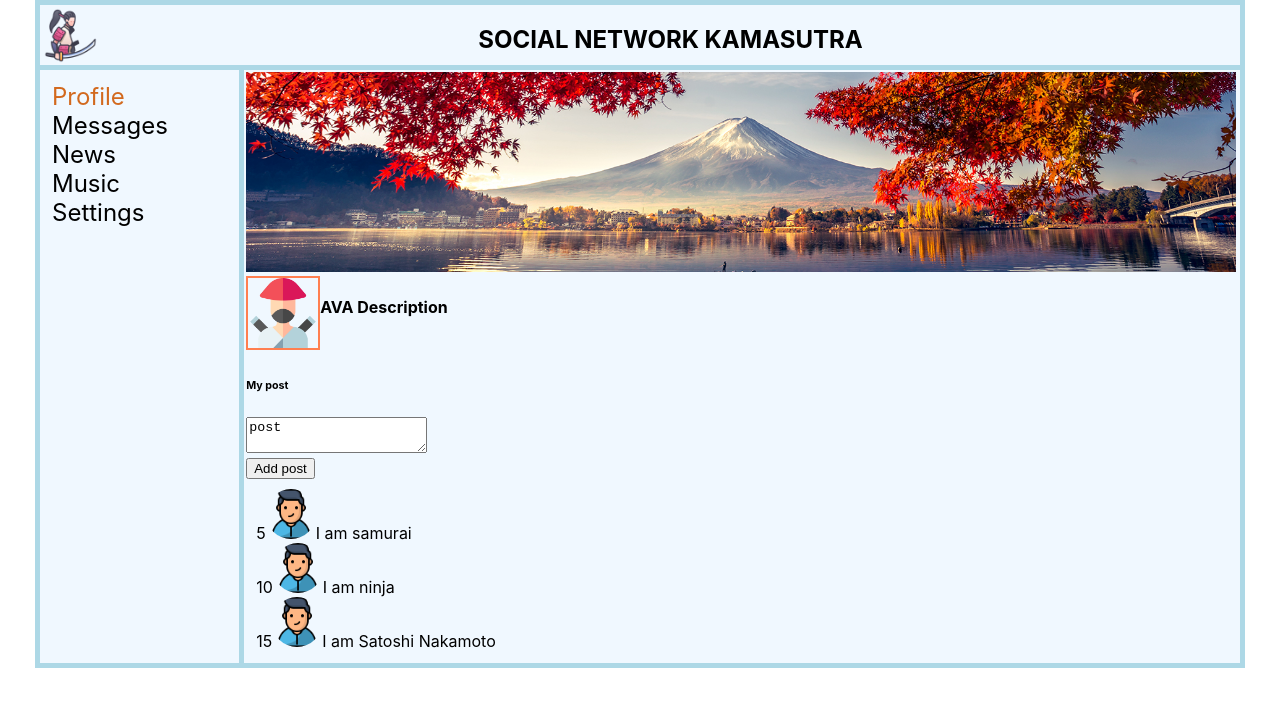
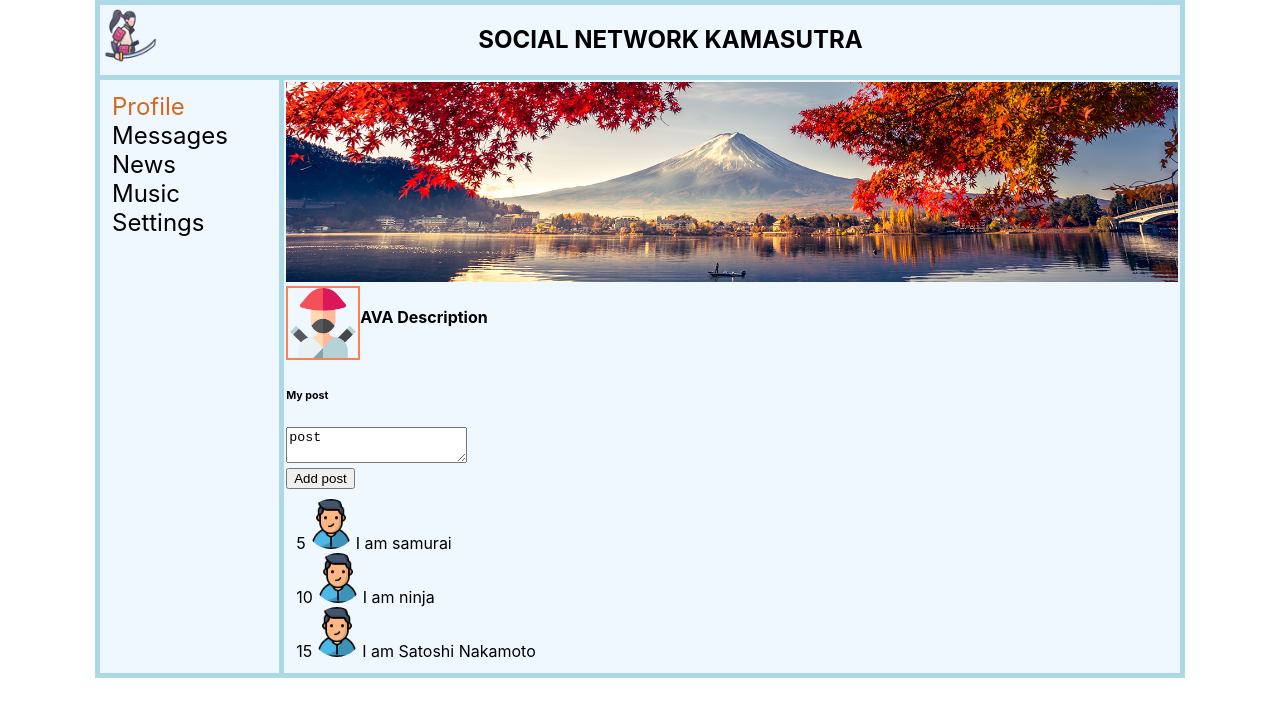
Before and after one commit to Rumata-SL/Social_Network, a React (Create React App) app: page /Profile in a window 1280 px wide. Shown: the top 716 px of the page. Built offline with nearby package versions, Linux system fonts and the light colour scheme.

Commit message:
Slight changes

```diff
--- a/src/App.css
+++ b/src/App.css
@@ -36,20 +36,25 @@
     transform: rotate(360deg);
   }
 }*/
-.app-wrapper{
-  width: 1200px;
+#root {
+
+}
+
+.app-wrapper {
+    max-width: 1080px;
     margin: 0 auto;
     padding: 5px;
     background-color: lightblue;
     display: grid;
-  grid-template-rows: 60px 1fr;
+    grid-template-rows: 70px 1fr;
     grid-template-columns: 2fr 10fr;
     grid-gap: 5px;
     grid-template-areas:
     "h h"
     "n c";
 }
-.app-wrapper-content{
+
+.app-wrapper-content {
     padding: 2px;
     background-color: aliceblue;
     grid-area: c;
--- a/src/components/profile/profile.module.css
+++ b/src/components/profile/profile.module.css
@@ -2,5 +2,5 @@
 .content_logo{
     object-fit: cover;
     height: 200px;
-    width: 990px;
+    width: 100%;
 }
```
Lines whose indentation alone changed are shown as unchanged.
